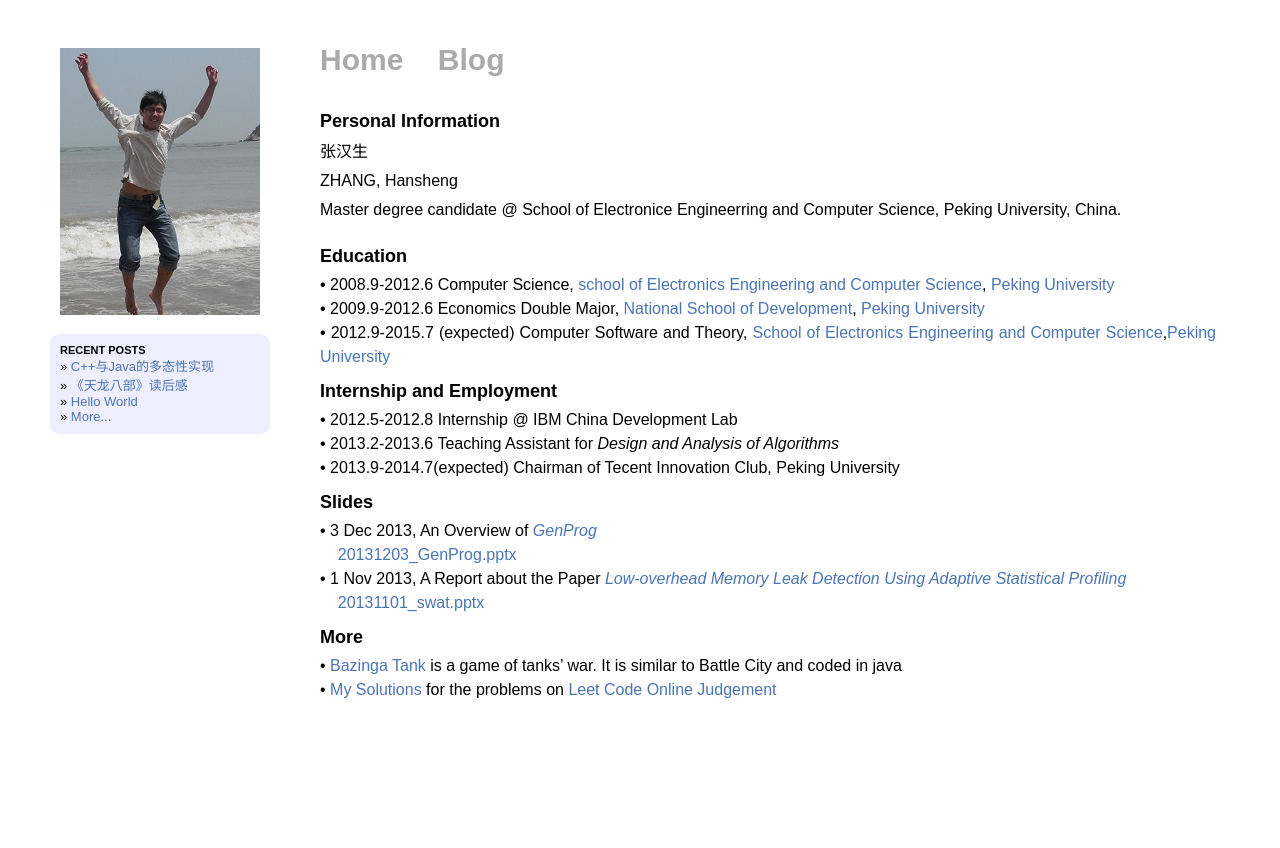
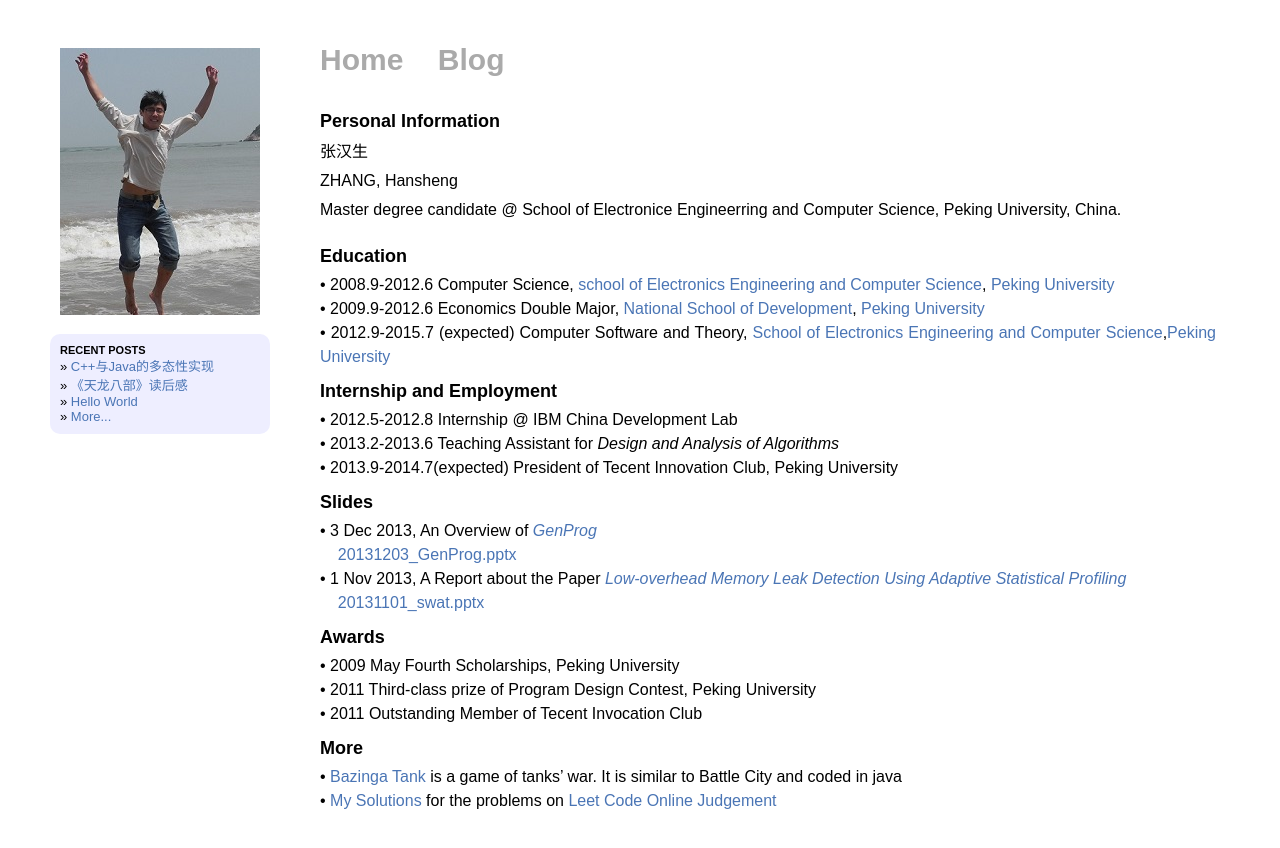
Before and after one commit to hanshengzhang/zhanghs, a Jekyll site: the page built from index.md, in a window 1280 px wide. Shown: the top 848 px of the page. Built offline with Jekyll 4.4.1, drawn with Linux system fonts in a browser that asks for light colours; Markdown is read by kramdown in place of the engine named in the settings.

Commit message:
modified index

```diff
--- a/index.md
+++ b/index.md
@@ -13,10 +13,14 @@ Master degree candidate @ School of Electronice Engineerring and Computer Scienc
 ##Internship and Employment
 -	&bull; 2012.5-2012.8 Internship @ IBM China Development Lab
 -	&bull; 2013.2-2013.6 Teaching Assistant for <i>Design and Analysis of Algorithms</i>
--	&bull; 2013.9-2014.7(expected) Chairman of Tecent Innovation Club, Peking University
+-	&bull; 2013.9-2014.7(expected) President of Tecent Innovation Club, Peking University
 ##Slides
 -	&bull; 3 Dec 2013, An Overview of <a href="http://dijkstra.cs.virginia.edu/genprog/"><i>GenProg</i></a><br/>&nbsp;&nbsp;&nbsp;&nbsp;<a href="/files/slides/20131203_GenProg.pptx">20131203_GenProg.pptx</a>
 -	&bull; 1 Nov 2013, A Report about the Paper <a href="http://dl.acm.org/citation.cfm?id=1024412"><i>Low-overhead Memory Leak Detection Using Adaptive Statistical Profiling</i></a><br/>&nbsp;&nbsp;&nbsp;&nbsp;<a href="/files/slides/20131101_swat.pptx">20131101_swat.pptx</a>
+##Awards
+- &bull; 2009 May Fourth Scholarships, Peking University
+- &bull; 2011 Third-class prize of Program Design Contest, Peking University
+- &bull; 2011 Outstanding Member of Tecent Invocation Club
 ##More
 -	&bull; <a href="http://i.pku.edu.cn/trac/bazinga">Bazinga Tank</a> is a game of tanks' war. It is similar to  Battle City and coded in java
 -	&bull; <a href="http://www.cnblogs.com/zhanghs/category/456573.html">My Solutions</a> for the problems on <a href="http://oj.leetcode.com/problems/">Leet Code Online Judgement</a>
```
